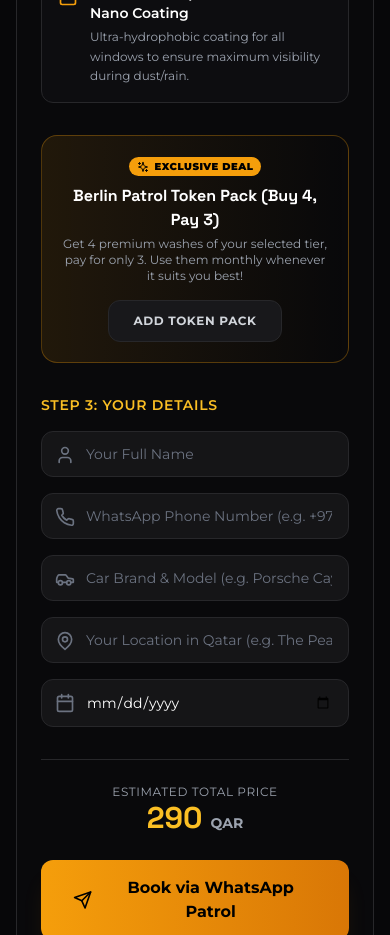
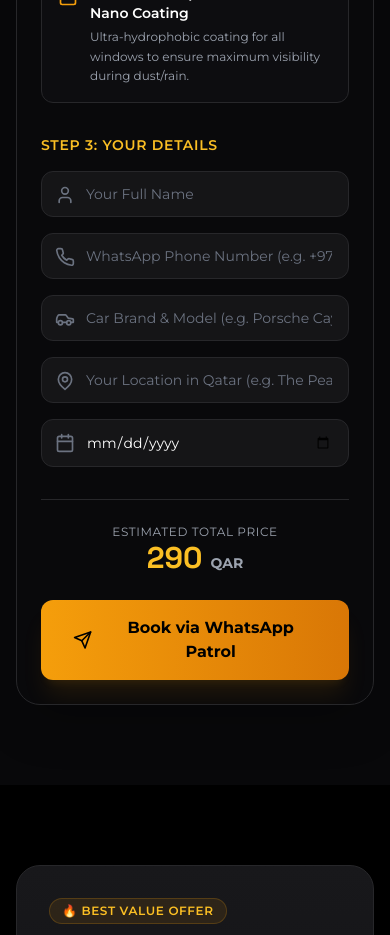
Before and after one commit to org-innoqa/qatar-car-wash-berlin-car-wash-patrol-f3a184, a React (Vite) app: page / in a window 390 px wide. Shown: the part 6100-7035 px from the top of the page. Built offline with nearby package versions, Linux system fonts and the light colour scheme.

Commit message:
AI: Update project files

```diff
--- a/src/components/BookingForm.tsx
+++ b/src/components/BookingForm.tsx
@@ -1,6 +1,6 @@
 import React, { useState, useEffect } from 'react';
 import { Package } from './PackageCard';
-import { Calendar, MapPin, Car, User, Phone, CheckSquare, Square, Sparkles, Send } from 'lucide-react';
+import { Calendar, MapPin, Car, User, Phone, CheckSquare, Square, Send } from 'lucide-react';
 import { db } from '../lib/db';
 
 interface BookingFormProps {
@@ -30,11 +30,9 @@ export default function BookingForm({ packages, selectedPackage, onPackageChange
   const [carDetails, setCarDetails] = useState('');
   const [location, setLocation] = useState('');
   const [date, setDate] = useState('');
-  const [buyTokenPack, setBuyTokenPack] = useState(false);
   const [isSubmitting, setIsSubmitting] = useState(false);
   const [successMessage, setSuccessMessage] = useState(false);
 
-  // Reset add-ons if selected package doesn't support them
   useEffect(() => {
     if (!selectedPackage.addOnsAvailable) {
       setSelectedAddOns([]);
@@ -53,25 +51,11 @@ export default function BookingForm({ packages, selectedPackage, onPackageChange
   const calculateTotal = () => {
     let total = selectedPackage.price;
 
-    // Add-ons
     if (selectedPackage.addOnsAvailable) {
       selectedAddOns.forEach(id => {
         const addOn = ADD_ONS.find(a => a.id === id);
         if (addOn) total += addOn.price;
       });
-    }
-
-    // Token Pack logic: "Buy 4, Pay 3" -> 25% discount on the package price, or we multiply package price by 3 for 4 washes.
-    if (buyTokenPack) {
-      // 4 washes for the price of 3
-      total = (selectedPackage.price * 3);
-      // Add-ons are applied per session or separately, let's assume add-ons are for the first session
-      if (selectedPackage.addOnsAvailable) {
-        selectedAddOns.forEach(id => {
-          const addOn = ADD_ONS.find(a => a.id === id);
-          if (addOn) total += addOn.price;
-        });
-      }
     }
 
     return total;
@@ -93,7 +77,6 @@ export default function BookingForm({ packages, selectedPackage, onPackageChange
     const totalPrice = calculateTotal();
 
     try {
-      // Save to database if available
       if (db) {
         await db.insert('orders', {
           customer_name: name,
@@ -104,7 +87,6 @@ export default function BookingForm({ packages, selectedPackage, onPackageChange
           total_price: totalPrice,
           preferred_date: date,
           location: location,
-          token_pack_selected: buyTokenPack,
           status: 'pending'
         });
       }
@@ -112,7 +94,6 @@ export default function BookingForm({ packages, selectedPackage, onPackageChange
       console.error('Database save error, proceeding with WhatsApp redirect:', err);
     }
 
-    // Format WhatsApp Message
     const addOnsText = activeAddOns.length > 0
       ? activeAddOns.map(a => `• ${a}`).join('\n')
       : 'None';
@@ -126,20 +107,17 @@ export default function BookingForm({ packages, selectedPackage, onPackageChange
       `📅 *Preferred Date:* ${date}\n\n` +
       `📦 *Selected Package:* ${selectedPackage.name} (${selectedPackage.price} QAR)\n` +
       `✨ *Add-ons:*\n${addOnsText}\n\n` +
-      `🔥 *Buy 4 Pay 3 Token Pack:* ${buyTokenPack ? 'YES (4 Washes for price of 3!)' : 'NO'}\n` +
       `💰 *Total Price:* ${totalPrice} QAR\n` +
       `----------------------------------------\n` +
       `_Sent from Berlin Car Wash Patrol Web App_`;
 
     const encodedMessage = encodeURIComponent(message);
-    // Qatar WhatsApp number (example business number, can be customized)
     const whatsappNumber = '97433334444';
     const whatsappUrl = `https://wa.me/${whatsappNumber}?text=${encodedMessage}`;
 
     setIsSubmitting(false);
     setSuccessMessage(true);
 
-    // Redirect after a short delay to let them see success
     setTimeout(() => {
       window.open(whatsappUrl, '_blank');
     }, 1500);
@@ -147,7 +125,6 @@ export default function BookingForm({ packages, selectedPackage, onPackageChange
 
   return (
     <div id="booking-section" className="bg-zinc-950 border border-zinc-800 rounded-3xl p-6 sm:p-10 max-w-4xl mx-auto shadow-2xl relative overflow-hidden">
-      {/* Background Glow */}
       <div className="absolute -top-40 -right-40 w-80 h-80 bg-amber-500/10 rounded-full blur-3xl pointer-events-none"></div>
 
       <div className="text-center max-w-2xl mx-auto mb-10">
@@ -163,7 +140,6 @@ export default function BookingForm({ packages, selectedPackage, onPackageChange
       </div>
 
       <form onSubmit={handleSubmit} className="space-y-8">
-        {/* Step 1: Package Selection */}
         <div className="space-y-3">
           <label className="block text-sm font-semibold text-amber-400 uppercase tracking-wider">
             Step 1: Confirm Package
@@ -187,7 +163,6 @@ export default function BookingForm({ packages, selectedPackage, onPackageChange
           </div>
         </div>
 
-        {/* Step 2: Add-ons (Conditional) */}
         <div className="space-y-3">
           <div className="flex justify-between items-center">
             <label className="block text-sm font-semibold text-amber-400 uppercase tracking-wider">
@@ -231,33 +206,6 @@ export default function BookingForm({ packages, selectedPackage, onPackageChange
           </div>
         </div>
 
-        {/* Step 3: Special Offer Token Pack */}
-        <div className="bg-gradient-to-r from-amber-500/10 via-amber-500/5 to-transparent border border-amber-500/30 rounded-2xl p-5 flex flex-col sm:flex-row justify-between items-center gap-4">
-          <div className="space-y-1 text-center sm:text-left">
-            <div className="inline-flex items-center gap-1.5 bg-amber-500 text-black text-[10px] font-black px-2 py-0.5 rounded-full uppercase tracking-wider">
-              <Sparkles className="w-3 h-3" /> Exclusive Deal
-            </div>
-            <h4 className="font-display font-bold text-white text-base">
-              Berlin Patrol Token Pack (Buy 4, Pay 3)
-            </h4>
-            <p className="text-xs text-gray-400 max-w-md">
-              Get 4 premium washes of your selected tier, pay for only 3. Use them monthly whenever it suits you best!
-            </p>
-          </div>
-          <button
-            type="button"
-            onClick={() => setBuyTokenPack(!buyTokenPack)}
-            className={`px-6 py-3 rounded-xl font-bold text-xs uppercase tracking-wider transition-all duration-300 shrink-0 ${
-              buyTokenPack
-                ? 'bg-amber-500 text-black shadow-lg shadow-amber-500/30'
-                : 'bg-zinc-900 text-gray-300 border border-zinc-800 hover:border-zinc-700'
-            }`}
-          >
-            {buyTokenPack ? '✓ Token Pack Added' : 'Add Token Pack'}
-          </button>
-        </div>
-
-        {/* Step 4: Customer Details */}
         <div className="space-y-4">
           <label className="block text-sm font-semibold text-amber-400 uppercase tracking-wider">
             Step 3: Your Details
@@ -324,7 +272,6 @@ export default function BookingForm({ packages, selectedPackage, onPackageChange
           </div>
         </div>
 
-        {/* Price Summary & Submit */}
         <div className="border-t border-zinc-800 pt-6 flex flex-col sm:flex-row justify-between items-center gap-6">
           <div className="text-center sm:text-left">
             <span className="text-xs text-gray-400 uppercase tracking-wider block">Estimated Total Price</span>
@@ -334,11 +281,6 @@ export default function BookingForm({ packages, selectedPackage, onPackageChange
               </span>
               <span className="text-sm font-bold text-gray-400">QAR</span>
             </div>
-            {buyTokenPack && (
-              <span className="text-xs text-emerald-400 font-medium block mt-1">
-                ✓ Includes 4 washes (Save 25% on package price!)
-              </span>
-            )}
           </div>
 
           <button
```
